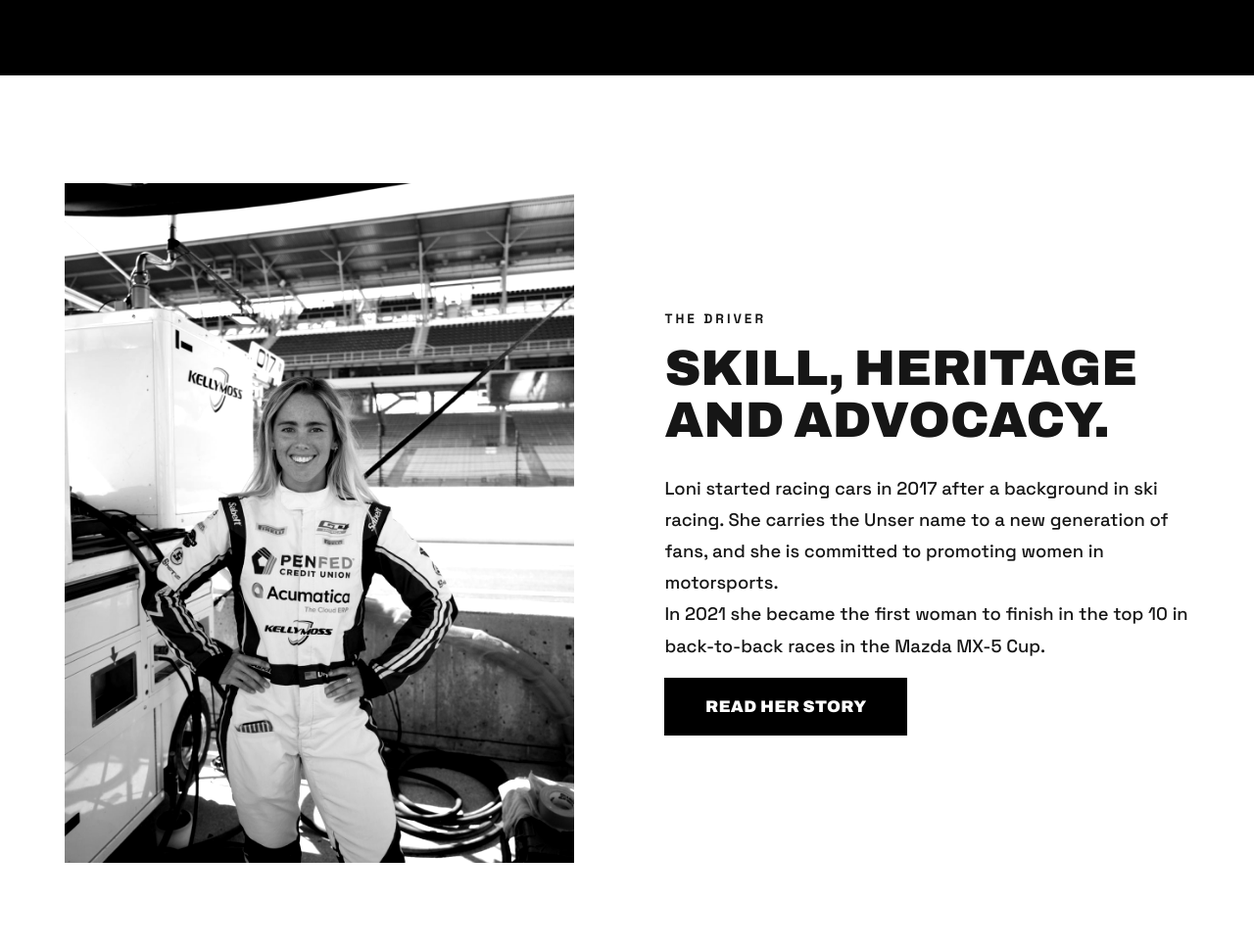
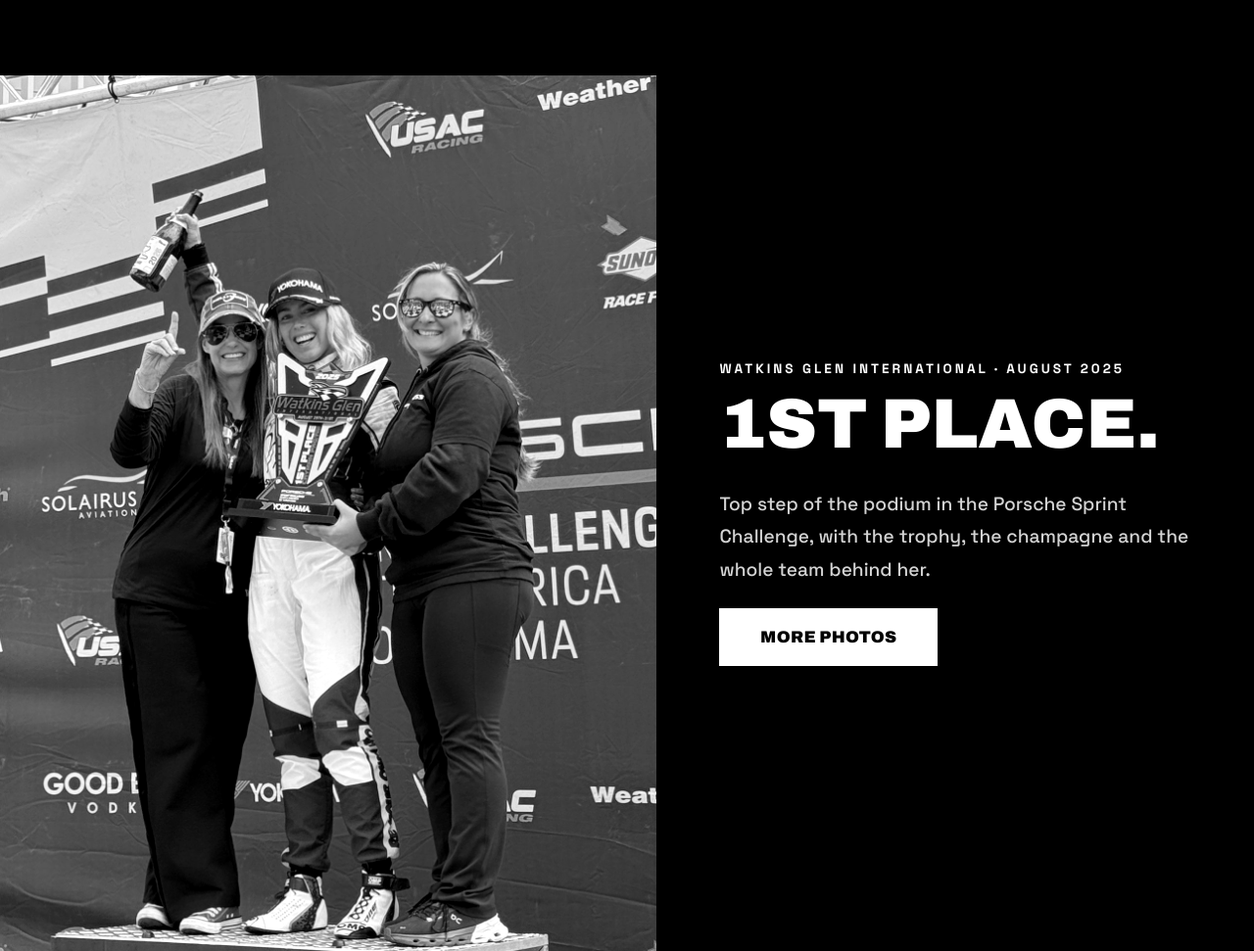
Before and after one commit to loniunser/Loni-Unser-Racing, a plain HTML site: page index.html in a window 1280 px wide. Shown: the part 1074-2045 px from the top of the page at 98% size. Drawn offline with Linux system fonts and the light colour scheme.

Commit message:
Feature winning podium photo as full-screen section on home page
Co-Authored-By: Claude Sonnet 5.5 <noreply@anthropic.com>
Claude-Session: https://claude.ai/code/session_01UKpzJzssgiV1uMcqs8wXjJ

```diff
--- a/index.html
+++ b/index.html
@@ -20,6 +20,16 @@
 </ul>
 </section>
 
+<section class="win">
+<img class="photo" src="assets/home.jpg" alt="Loni on the top step of the podium holding the Watkins Glen first place trophy and a champagne bottle">
+<div class="win-text">
+<p class="kicker">Watkins Glen International · August 2025</p>
+<h2>1st place.</h2>
+<p>Top step of the podium in the Porsche Sprint Challenge, with the trophy, the champagne and the whole team behind her.</p>
+<a class="cta alt-light" href="#gallery">More photos</a>
+</div>
+</section>
+
 <section class="meet">
 <img class="photo frame" src="assets/g06.jpg" alt="Loni smiling in the pits at Indianapolis">
 <div>
@@ -31,7 +41,7 @@
 </div>
 </section>
 
-<section class="gallery-sec"><h2 class="big">Gallery</h2><div class="gallery">
+<section class="gallery-sec" id="gallery"><h2 class="big">Gallery</h2><div class="gallery">
 <button class="gi" data-full="assets/g04.jpg"><img class="photo" src="assets/g04.jpg" alt="Loni on the top step of the podium at Watkins Glen with the trophy" loading="lazy"></button>
 <button class="gi" data-full="assets/g11.jpg"><img class="photo" src="assets/g11.jpg" alt="Overhead view of the car at speed" loading="lazy"></button>
 <button class="gi" data-full="assets/g06.jpg"><img class="photo" src="assets/g06.jpg" alt="Loni smiling in the pits at Indianapolis" loading="lazy"></button>
--- a/styles.css
+++ b/styles.css
@@ -155,3 +155,11 @@ input,textarea{font:inherit;padding:1rem;border:2px solid #000;background:#fff;w
 .hero.home-hero .hh-inner{margin:0}
 .merch-band .cta,.next-band .cta{white-space:nowrap}
 .merch-band .row{max-width:none}
+/* winning-photo feature */
+.win{display:grid;grid-template-columns:minmax(0,1.1fr) minmax(0,1fr);min-height:100svh;background:#000;color:#fff}
+.win .photo{width:100%;height:100%;min-height:100svh;object-fit:cover;object-position:50% 20%;filter:grayscale(1) contrast(1.08)}
+.win-text{display:flex;flex-direction:column;justify-content:center;padding:6vw 5vw}
+.win-text h2{font-size:clamp(2.8rem,5.6vw,7rem);overflow-wrap:anywhere;line-height:.9;margin:0 0 2rem}
+.win-text p:not(.kicker){max-width:26em;font-size:1.2rem;color:#d4d4d4}
+.win-text .cta{align-self:flex-start;margin-top:1.4rem}
+@media(max-width:820px){.win{grid-template-columns:1fr;min-height:0}.win .photo{min-height:0;height:auto;aspect-ratio:3/4}.win-text{padding:50px 5vw 70px}}
```
